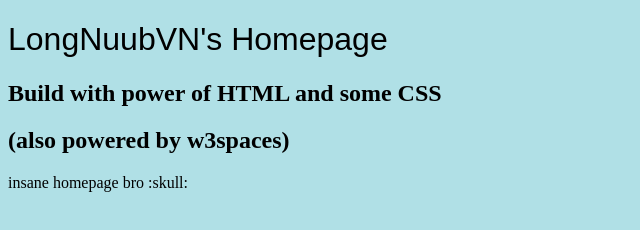
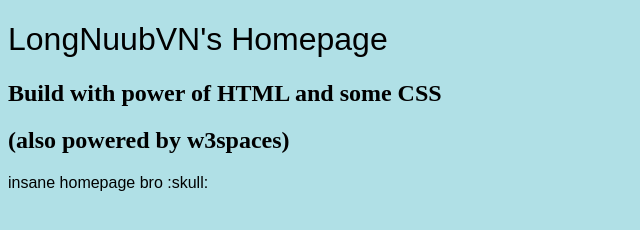
Before and after one commit to chaoticallycoded/chaoticallycoded.github.io, a plain HTML site: page index.html in a window 1280 px wide. Shown: the full height of the page, 0-640 px from the left. Drawn offline with Linux system fonts and the light colour scheme.

Commit message:
Update styles.css

```diff
--- a/styles.css
+++ b/styles.css
@@ -6,3 +6,7 @@ h1 {
     font-family: "Source Sans Pro", sans-serif;
     font-weight: normal;
 }
+p {
+    font-family: "Source Sans Pro", sans-serif;
+    font-weight: normal;
+}
```
